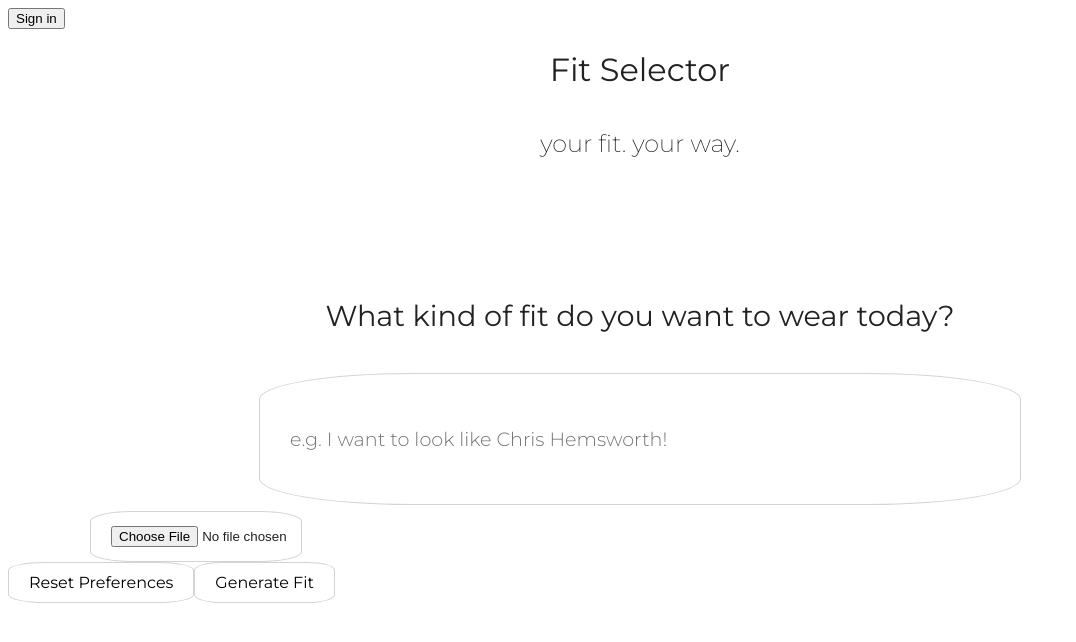
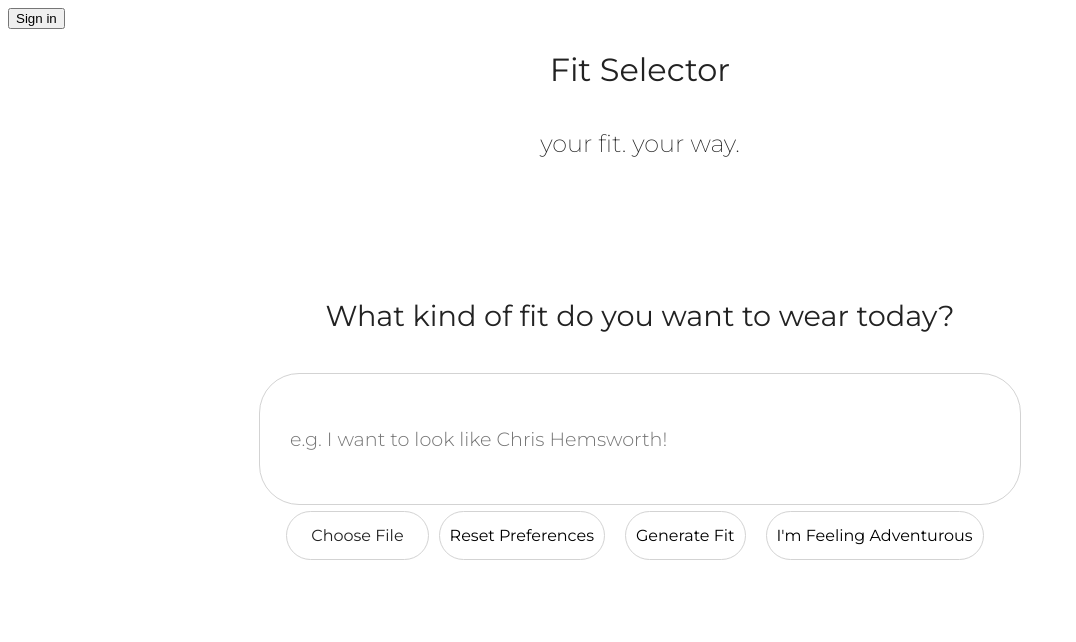
Before and after one commit to ManueLucas/Fit-Selector, a React (Vite) app in the folder Frontend/: page / in a window 1280 px wide. Shown: the top 642 px of the page, without its empty margins (0-1076 px from the left). Built offline with nearby package versions, Linux system fonts and the light colour scheme; no server answers; a web font is replaced by a local one.

Commit message:
more buttons and styling
more frontend buttons

```diff
--- a/Frontend/src/App.jsx
+++ b/Frontend/src/App.jsx
@@ -1,11 +1,14 @@
 import { useState } from "react";
 import "./index.css";
-import Header from "./header";
-import Options from "./options";
 
-import { SignedIn, SignedOut, SignInButton, UserButton } from '@clerk/clerk-react';
+import {
+    SignedIn,
+    SignedOut,
+    SignInButton,
+    UserButton,
+} from "@clerk/clerk-react";
 
-import ProtectedContent from './ProtectedContent';
+import ProtectedContent from "./ProtectedContent";
 
 function App() {
     return (
@@ -33,11 +36,18 @@ function App() {
                     id="input-fit"
                 />
             </div>
-            <div id="div-input-file">
-                <input type="file" id="input-file" />
+            <div id="div-all-inputs">
+
+
+                {/* <input class="option" type="file" id="input-file" /> */}
+
+                <label for="input-file" class="custom-file-label">Choose File</label>
+                <input type="file" id="input-file" class="hidden-file-input" />
+
+                <button class="option" id="button-reset">Reset Preferences</button>
+                <button class="option" id="button-generate">Generate Fit</button>
+                <button class="option" id="button-random">I'm Feeling Adventurous</button>
             </div>
-                <button id="button-reset">Reset Preferences</button>
-                <button id="button-generate">Generate Fit</button>
         </>
     );
 }
--- a/Frontend/src/index.css
+++ b/Frontend/src/index.css
@@ -158,28 +158,67 @@ text-align: center;
   width: 700px;
   height: 70px;
 border: 0.6px solid lightgray;
-border-radius: 20%;
+border-radius: 40px;
 padding: 30px 30px;
 font-family: "Montserrat", sans-serif;
 font-weight: 300;
 font-size: 1.2rem;
 }
 
-#div-input-file {
+#input-file {
   border: 0.6px solid lightgray;
-  width: 170px;
+  width: 214px;
   border-radius: 20%;
-  padding: 14px 20px;
-  margin-top: 6px;
-  margin-left: 82px;
+  padding: 24px 20px;
+  font-family: "Montserrat", sans-serif;
+  font-weight: 400;
+  font-size: 1rem;
+}
+
+.hidden-file-input {
+  display: none; /* hides native input */
+}
+
+.custom-file-label {
+  display: inline-block;
+  background-color: white;
+  border: 0.6px solid lightgray;
+  color: #222222;
+  padding: 14px 24px;
+  border-radius: 30px;
+  font-family: "Montserrat", sans-serif;
+  font-weight: 400;
+  font-size: 1rem;
+  cursor: pointer;
+  transition: background 0.3s;
+}
+
+.custom-file-label:hover {
+  background-color: lightgray;
+}
+
+.option {
+  background: white;
+  border: 0.6px solid lightgray;
+  font-family: "Montserrat", sans-serif;
+  border-radius: 30px;
+  font-weight: 400;
+  font-size: 1rem;
+  cursor: pointer;
+  margin: 0 10px;
 }
 
 #button-reset, #button-generate {
-  background: white;
-  border: 0.6px solid lightgray;
-  font-family: "Montserrat", sans-serif;
-  padding: 10px 20px;
-  border-radius: 20%;
-  font-weight: 400;
-  font-size: 1rem;
+  padding: 10px;
 }
+
+
+#button-random {
+  padding: 10px;
+}
+
+#div-all-inputs {
+  margin-top: 6px;
+  display: flex;
+  justify-content: center;
+}
```
